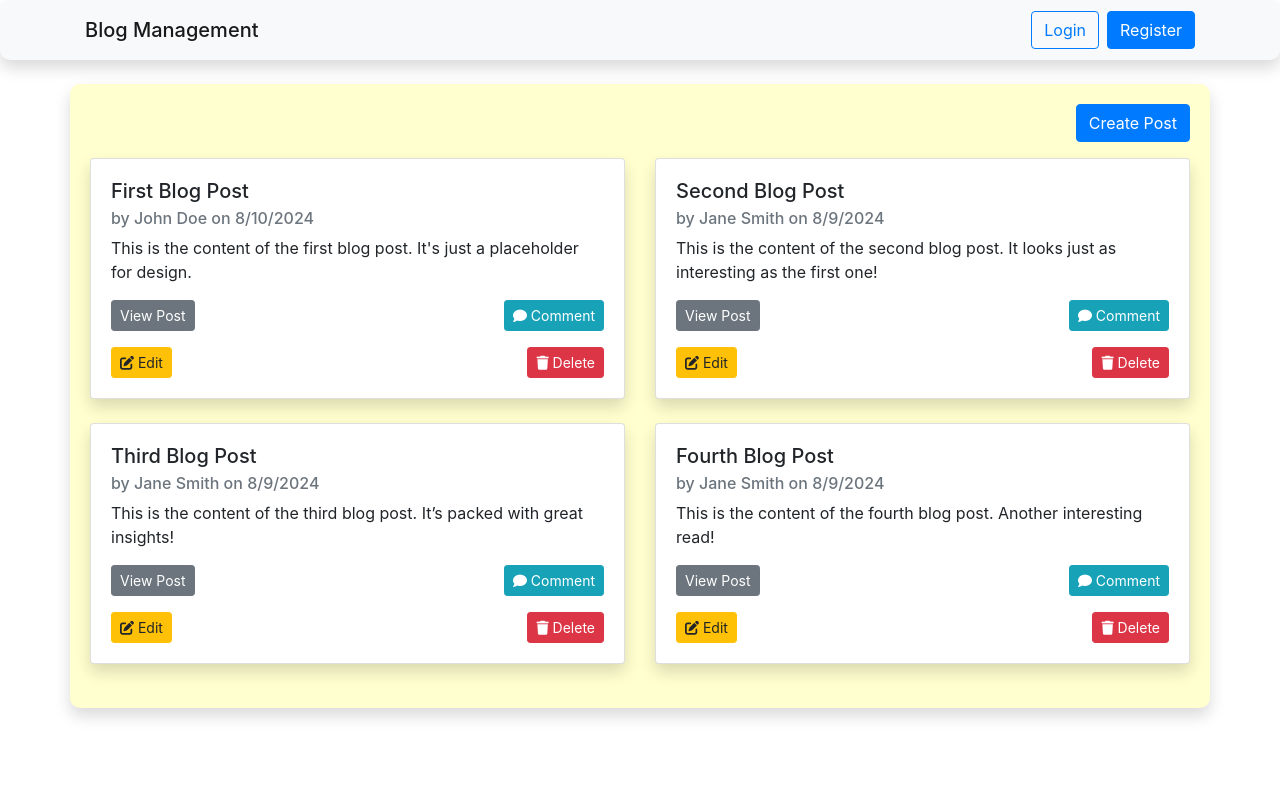
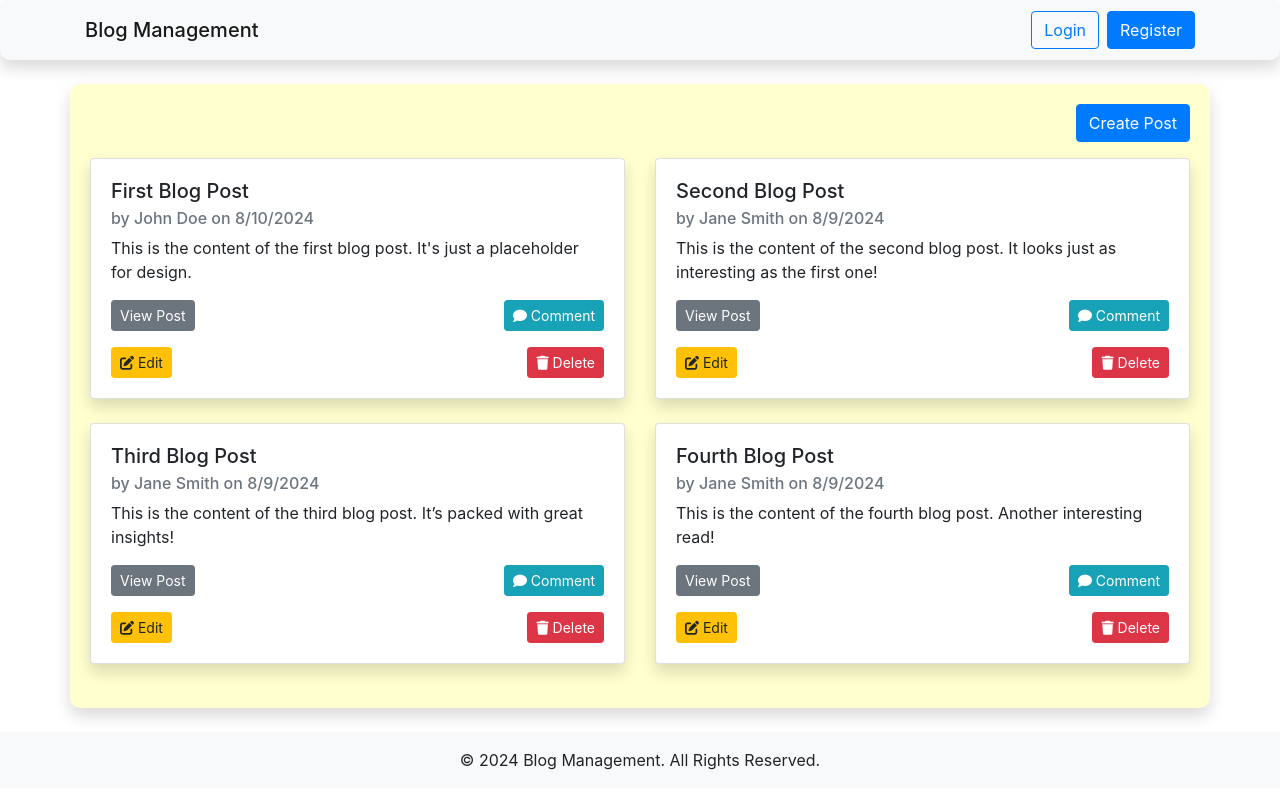
Before and after one commit to mutana-derrick/Reactjs-BlogUI, a React (Create React App) app: page / in a window 1280 px wide. Built offline with nearby package versions, Linux system fonts and the light colour scheme.

Commit message:
removed unnecessary code boilerplate

```diff
--- a/src/components/PostList.js
+++ b/src/components/PostList.js
@@ -1,7 +1,6 @@
-// src/components/postList.js
 import React from "react";
 import { Link } from "react-router-dom";
-import '../styles/postlist.css'; // Import the CSS file
+import '../styles/postlist.css';
 
 function PostList() {
   const posts = [
@@ -105,6 +104,13 @@ function PostList() {
           ))}
         </div>
       </div>
+
+      {/* Footer */}
+      <footer className="footer bg-light text-center py-3 mt-4">
+        <p className="mb-0">
+          &copy; 2024 Blog Management. All Rights Reserved.
+        </p>
+      </footer>
     </div>
   );
 }
--- a/src/components/login.js
+++ b/src/components/login.js
@@ -1,26 +1,24 @@
 import React, { useState } from "react";
 import axios from "axios";
 import { Link } from "react-router-dom";
-import "../styles/login.css"; // Import the CSS file
+import "../styles/login.css";
 
 function Login() {
   const [username, setUsername] = useState("");
   const [password, setPassword] = useState("");
   const [error, setError] = useState(null);
 
-  // Simple client-side validation functions
   const validateUsername = (username) => {
-    return username.length >= 3; // Example: Username must be at least 3 characters long
+    return username.length >= 3;
   };
 
   const validatePassword = (password) => {
-    return password.length >= 6; // Example: Password must be at least 6 characters long
+    return password.length >= 6;
   };
 
   const handleSubmit = async (e) => {
     e.preventDefault();
 
-    // Validate input fields
     if (!validateUsername(username)) {
       setError("Username must be at least 3 characters long.");
       return;
--- a/src/components/register.js
+++ b/src/components/register.js
@@ -1,6 +1,6 @@
 import React, { useState } from "react";
 import { Link } from "react-router-dom";
-import "../styles/register.css"; // Import the CSS file
+import "../styles/register.css";
 
 function Register() {
   const [username, setUsername] = useState("");
@@ -8,13 +8,11 @@ function Register() {
   const [confirmPassword, setConfirmPassword] = useState("");
   const [error, setError] = useState(null);
 
-  // Simple client-side validation functions
   const validateUsername = (username) => {
-    return username.length >= 3; // Example: Username must be at least 3 characters long
+    return username.length >= 3;
   };
 
   const validatePassword = (password) => {
-    // Example: Password must be at least 6 characters long and include one special character
     const regex = /^(?=.*[!@#$%^&*])(?=.*[A-Za-z])(?=.*\d).{6,}$/;
     return regex.test(password);
   };
@@ -29,7 +27,9 @@ function Register() {
     }
 
     if (!validatePassword(password)) {
-      setError("Password must be at least 6 characters long and include at least one special character.");
+      setError(
+        "Password must be at least 6 characters long and include at least one special character."
+      );
       return;
     }
 
@@ -38,9 +38,8 @@ function Register() {
       return;
     }
 
-    // Handle registration logic here, e.g., make an API call to register the user
     console.log({ username, password });
-    setError(null); // Clear any previous errors
+    setError(null);
   };
 
   return (
```
